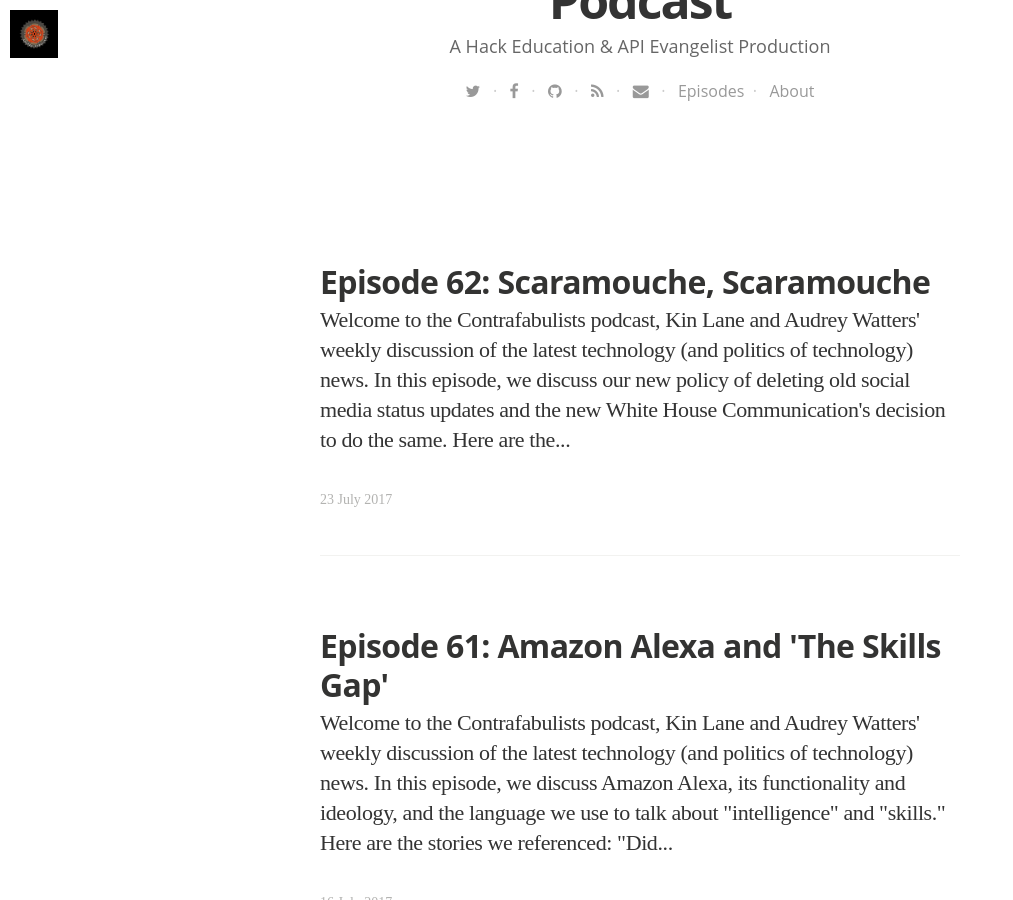
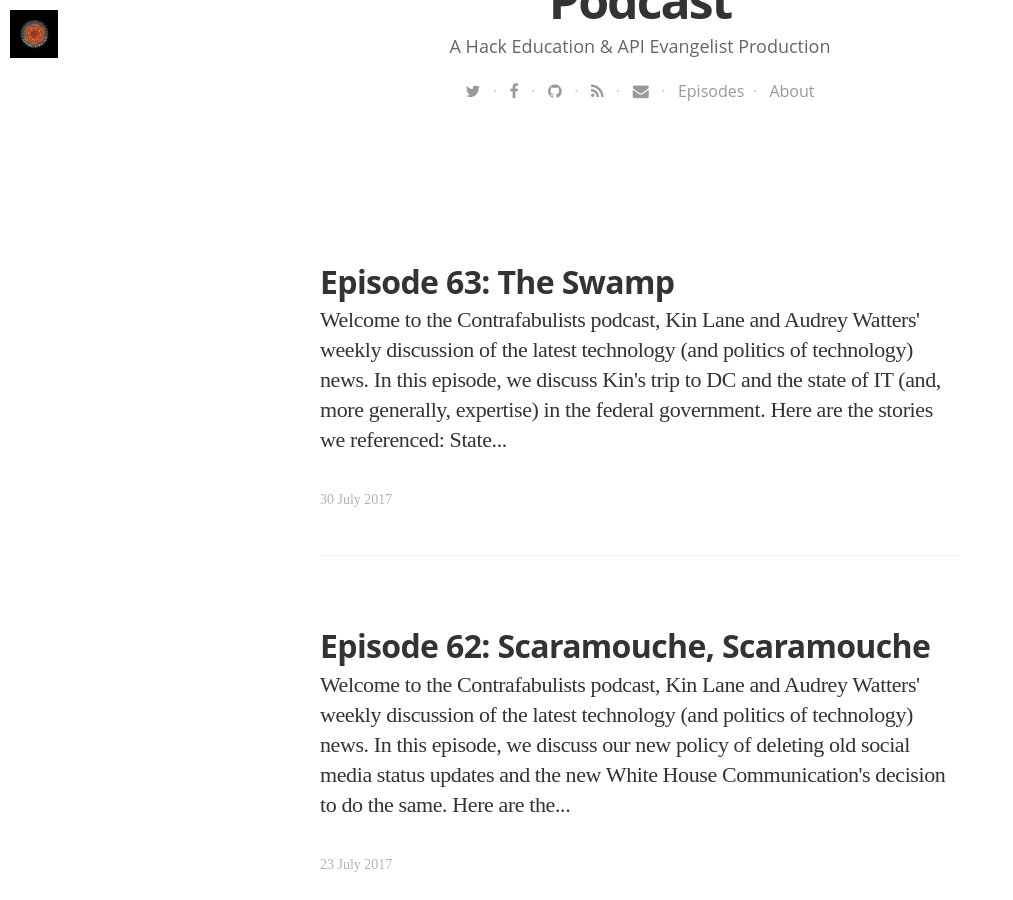
Before and after one commit to Contrafabulists/podcast, a Jekyll site: the page built from blog/index.html, in a window 1280 px wide and 900 px high, scrolled down 609 px. Shown: the whole window, without its empty margins (0-1013 px from the left). Built offline with Jekyll 4.4.1, drawn with Linux system fonts in a browser that asks for light colours; nearby versions of some CDN libraries; some web fonts are replaced; the list of posts is cut into pages by our own code; some of the changed text lies outside the part shown.

Commit message:
new episode

```diff
--- a/_data/podcasts.yaml
+++ b/_data/podcasts.yaml
@@ -908,3 +908,17 @@
   tags:
   - Technology
   - Politics
+- title: "Contrafabulists Episode 63"
+  summary: "In this episode, we discuss the state of IT (and, more generally, expertise) in the federal government."
+  description: "In this episode, we discuss the state of IT (and, more generally, expertise) in the federal government."
+  subtitle: "Tech, Scrutinized"
+  image: /assets/images/cog-big.png
+  audio_file: http://s3.amazonaws.com/contrafabulists/2017-07-30-episode-63.mp3
+  audio_length: 56250536
+  sound_cloud: https://soundcloud.com/contrafabulists/episode-63
+  duration: '0:39:04'
+  publish_date: "2017-07-30 15:30:00"
+  url: 2017/07/30/episode-63
+  tags:
+  - Technology
+  - Politics
--- /dev/null
+++ b/_posts/2017-07-30-episode-63.html
@@ -0,0 +1,23 @@
+---
+layout: post
+title: "Episode 63: The Swamp"
+date: 2017-07-30 15:30:00 +0000
+image: https://s3.amazonaws.com/contrafabulists/2017-07-30-swamp.jpg
+imagecredits: https://www.flickr.com/photos/kaleenxian/5256041038
+---
+<p>Welcome to the Contrafabulists podcast, <a href="http://kinlane.com">Kin Lane</a> and <a href="http://audreywatters.com">Audrey Watters</a>' weekly discussion of the latest technology (and politics of technology) news.</p>
+
+<p>In this episode, we discuss Kin's trip to DC and the state of IT (and, more generally, expertise) in the federal government.</p>
+
+<p>
+<iframe width="100%" height="166" scrolling="no" frameborder="no" src="https://w.soundcloud.com/player/?url=https%3A//api.soundcloud.com/tracks/335564194&amp;color=ff5500&amp;auto_play=false&amp;hide_related=false&amp;show_comments=true&amp;show_user=true&amp;show_reposts=false"></iframe>
+</p>
+
+<p>Here are the stories we referenced:</p>
+
+<ul>
+<li><a href="http://apievangelist.com/2017/07/27/state-of-apis-in-the-federal-government/">State of APIs In The Federal Government</a> by Kin</li>
+<li><a href="http://www.vanityfair.com/news/2017/07/department-of-energy-risks-michael-lewis">Why the Scariest Nuclear Threat May Be Coming from Inside the White House</a> via Vanity Fair</li>
+</ul>
+
+<p>Feedback is welcome. (You should <a href="mailto:kinlane@gmail.com">email Kin</a> with it though, not Audrey.)</p>
--- a/index.html
+++ b/index.html
@@ -8,6 +8,6 @@ layout: default
 
 <p><strong>To Subscribe</strong>: You can subscribe to the podcast via iTunes, Stitcher, or <a href="https://soundcloud.com/contrafabulists">Soundcloud</a> (or via any other app that supports <a href="http://podcast.contrafabulists.com/feed.xml">RSS</a>). The <a href="http://podcast.contrafabulists.com/blog/">show notes</a> can be found <a href="http://podcast.contrafabulists.com/blog/">on this blog</a> and can also be subscribed to <a href="http://podcast.contrafabulists.com/blog.xml">via RSS</a>. These are all included as part of <a href="http://hackeducation.us5.list-manage1.com/subscribe?u=0ab07657df870af8eb101b4e5&id=c0e1f570cf">the weekly Contrafabulists Newsletter</a>.</p>
 
-<p><strong>Latest Episode: "<a href="http://podcast.contrafabulists.com/2017/07/23/episode-62">62: Scaramouche, Scaramouche</a>"</strong>
+<p><strong>Latest Episode: "<a href="http://podcast.contrafabulists.com/2017/07/30/episode-63">63: The Swamp</a>"</strong>
 
 <p style="text-align: right; font-size:12px"><em>Image credits: <a href="http://bryanmmathers.com">Bryan Mathers</a>. Intro audio credits: "<a href="https://files.freemusicarchive.org/music%2FWFMU%2FAll-Star_Trio%2FAntique_Phonograph_Music_Program_01192016%2FAll-Star_Trio_-_01_-_Oh_By_Jingo.mp3">Oh By Jingo</a>" via the All Star Trio</em></p>
```
